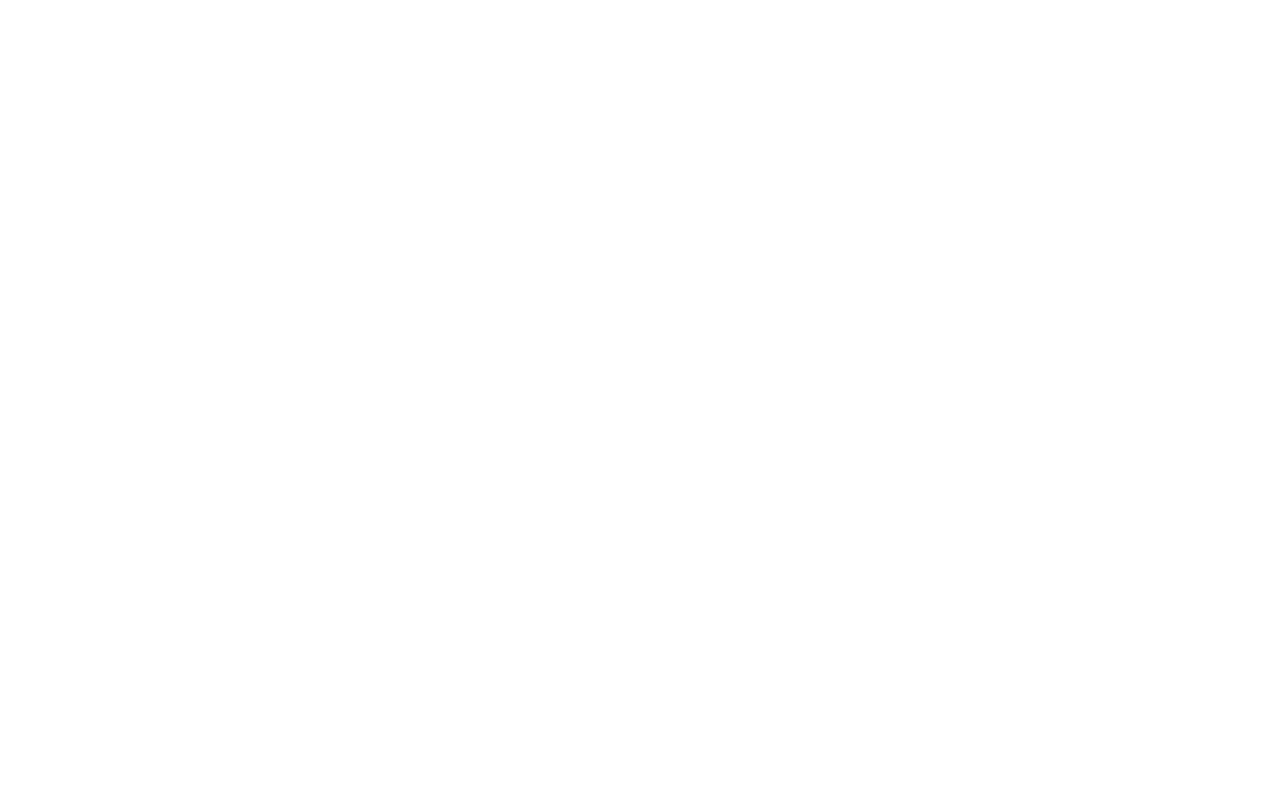
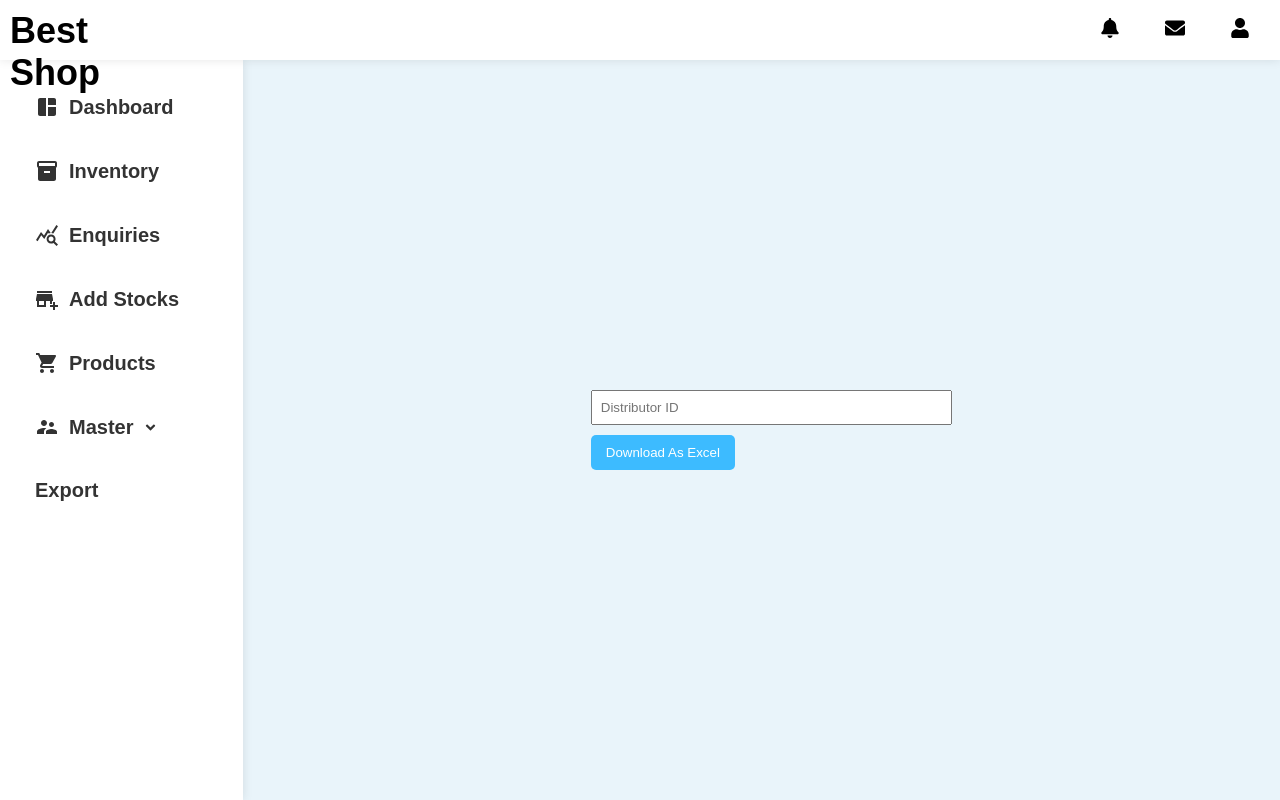
Before and after one commit to Priyadarshan-B/Best_Shop, a React (Create React App) app: page /export in a window 1280 px wide. Before the commit this address had no page. Built offline with nearby package versions, Linux system fonts and the light colour scheme; a web font is replaced by a local one.

Commit message:
export added

```diff
--- a/package.json
+++ b/package.json
@@ -28,7 +28,8 @@
     "react-toastify": "^9.1.3",
     "reactjs-popup": "^2.0.6",
     "router": "^1.3.8",
-    "web-vitals": "^2.1.4"
+    "web-vitals": "^2.1.4",
+    "xlsx": "^0.18.5"
   },
   "scripts": {
     "start": "react-scripts start",
--- a/src/App.css
+++ b/src/App.css
@@ -13,7 +13,8 @@
   .category-page {
     width: 90%;
     height: 90%;
-    display: table;
+    display: flex;
+    flex-direction: column;
   }
 
   .search-and-product-type-grid {
@@ -26,20 +27,28 @@
     background: #FFF;
     box-shadow: 0 0 4px rgba(0, 0, 0, 0.3);
     overflow-y: auto;
-    overflow-x: auto;
+    /* overflow-x: auto; */
   }
 
   .product-type-grid {
-    display: grid;
-    grid-template-columns: repeat(4, 1fr);
-    grid-gap: 40px;
-    padding: 40px;
-    width: 800px;
+    display: flex;
+    flex-direction: row;
+    gap: 40px;
+    /* grid-template-columns: repeat(3, 1fr);
+    grid-gap: 40px; */
+    padding: 20px;
+    width: 100%;
+    /* align-content: center; */
+    justify-content: center;
+    flex-wrap: wrap;
+
+
   }
 
   .product-type-item {
     display: flex;
     height: 130px;
+    min-width: 240px;
     padding: 11px 15px 12px 15px;
     justify-content: center;
     align-items: center;
@@ -52,7 +61,8 @@
 
   .product-type-item > img {
     height: 130px;
-    border-radius: 5px;
+    border-radius: 65px;
+    width: 130px;
   }
 
   .product-type-item:hover {
--- a/src/App.js
+++ b/src/App.js
@@ -11,6 +11,7 @@
 import CategoryTable from "./components/Tables/category_table";
 import FieldTable from "./components/Tables/field_table";
 import DetailTable from "./components/Tables/detail_table";
+import exportData from "./components/Export/Export";
 import { ToastContainer } from 'react-toastify';
 import 'react-toastify/dist/ReactToastify.css';
 const App = () => {
@@ -28,6 +29,7 @@
           <Route path="/categorytable" Component={CategoryTable} />
           <Route path="/fieldtable" Component={FieldTable} />
           <Route path="/detailtable" Component={DetailTable} />
+          <Route path="/export" Component={exportData} />
 
 
 
--- a/src/components/Dashboard/dashboard.jsx
+++ b/src/components/Dashboard/dashboard.jsx
@@ -185,7 +185,7 @@
       },
       yaxis: [
         { show: false, min: 0, max: 1000000000 },
-        { show: false, min: 0, max: 10000 },
+        { show: false, min: 0, max: 100000 },
         { show: false, min: 0, max: 1000000 },
       ],
       fill: {
--- /dev/null
+++ b/src/components/Export/Export.jsx
@@ -0,0 +1,56 @@
+import React, { useState } from "react";
+import HorizontalNavbar from "../Horizontal_Navbar/horizontal_navbar";
+import VerticalNavbar from "../Vertical_Navbar/vertical_navbar";
+import '../Dashboard/dashboard.css';
+import '../add_product/add_product.css';
+import * as XLSX from 'xlsx';
+import apiHost from "../../utils/api";
+
+const ExportData = () => {
+  const [exportValue, setExportValue] = useState("");
+
+  const downloadExcel = () => {
+    fetch(`${apiHost}/end_dist/${exportValue}`)
+      .then(response => response.json())
+      .then(data => {
+        console.log(exportValue);
+        const flattenedData = data.stocks.map(stock => ({
+            ...stock,
+            field_details_name: stock.field_details_name.join(', '), // Flatten array to a string
+          }));
+
+        const worksheet = XLSX.utils.json_to_sheet(flattenedData);
+        const workbook = XLSX.utils.book_new();
+        XLSX.utils.book_append_sheet(workbook, worksheet, "Sheet1");
+        XLSX.writeFile(workbook, "DataSheet.xlsx");
+      })
+      .catch(error => {
+        console.error('Error fetching data:', error);
+      });
+  };
+
+  return (
+    <div className="dashboard-container">
+      <HorizontalNavbar />
+      <div className="vandc-container">
+        <VerticalNavbar />
+        <div className="dashboard-body">
+          <div>
+            <input
+              className="dist_input"
+              type="number"
+              value={exportValue}
+              onChange={(e) => setExportValue(e.target.value)}
+              placeholder="Distributor ID"
+            />
+            <button onClick={downloadExcel} className="dist_button">
+              Download As Excel
+            </button>
+          </div>
+        </div>
+      </div>
+    </div>
+  );
+};
+
+export default ExportData;
--- a/src/components/Tables/field_table.jsx
+++ b/src/components/Tables/field_table.jsx
@@ -44,8 +44,8 @@
   const populateCategoriesDropdown = () => {
     fetch(`${API_BASE_URL}/categories`)
       .then((response) => response.json())
-      .then((category) => {
-        setCategory(category);
+      .then((categories) => {
+        setCategory(categories);
       })
       .catch((error) => {
         console.error('Error fetching categories:', error);
@@ -69,6 +69,7 @@
   };
 
   const addCategoryField = () => {
+    console.log('FormData:', formData);
     fetch(`${API_BASE_URL}/category-fields`, {
       method: 'POST',
       headers: {
@@ -78,7 +79,8 @@
     })
       .then((response) => response.json())
       .then((data) => {
-        // alert(data.message);
+        alert(data.message);
+        console.log(data);
         handleCloseDialog();
         notifySuccess('Field added successfully');
 
@@ -236,8 +238,8 @@
                 >
                   <b>Category:</b>
                 </label>
-                <select className='form-select'
-
+                <select
+  className='form-select'
   id="category_id"
   name="category_id"
   value={formData.category_id}
--- a/src/components/Tables/table.css
+++ b/src/components/Tables/table.css
@@ -51,7 +51,7 @@
     background-color: white;
     /* margin-top: 10px; */
     height: 580px;
-    width: 900px;
+    width: 100px;
     border-radius: 10px;
     padding: 35px;
     box-shadow: 0 0 14px rgba(0, 0, 0, 0.1);
--- a/src/components/Vertical_Navbar/vertical_navbar.css
+++ b/src/components/Vertical_Navbar/vertical_navbar.css
@@ -127,4 +127,6 @@
   .nav-links.show {
     display: flex;
   }
+
+
 }
--- a/src/components/Vertical_Navbar/vertical_navbar.jsx
+++ b/src/components/Vertical_Navbar/vertical_navbar.jsx
@@ -58,6 +58,13 @@
     console.log('Add Category clicked');
   };
 
+
+  const handleExportClick = () => {
+    navigate("/export");
+    console.log('Add Export clicked');
+  };
+
+
   const handleNavigate = (path) => {
     navigate(path);
   };
@@ -95,8 +102,11 @@
 
             </ul>
           )}
+
         </li>
+
         </div>
+        <li onClick={handleExportClick}><b>Export</b></li>
       </ul>
 
     </div>
--- a/src/components/add_product/add_product.css
+++ b/src/components/add_product/add_product.css
@@ -85,3 +85,24 @@
     color: white;
     cursor: pointer;
   }
+
+  .dist_input{
+    width: 100%;
+  padding: 8px;
+  margin-bottom: 10px;
+  }
+
+
+
+  .dist_button{
+    background-color: #3dbbff;
+  color: white;
+  padding: 10px 15px;
+  border: none;
+  border-radius: 5px;
+  cursor: pointer;
+  }
+
+  .dist_button:hover{
+    background-color: #60c7ff;
+  }
--- a/src/utils/api.jsx
+++ b/src/utils/api.jsx
@@ -1,3 +1,3 @@
-const apiHost = 'http://10.10.185.9:5000';
+const apiHost = 'http://10.10.175.137:5000';
 
 export default apiHost
```
Also changed, not shown: src/components/add_product/index.jsx (+234 -142 lines), 1 other file (tests, documents, lock files or other folders). Lines whose indentation alone changed are shown as unchanged.
